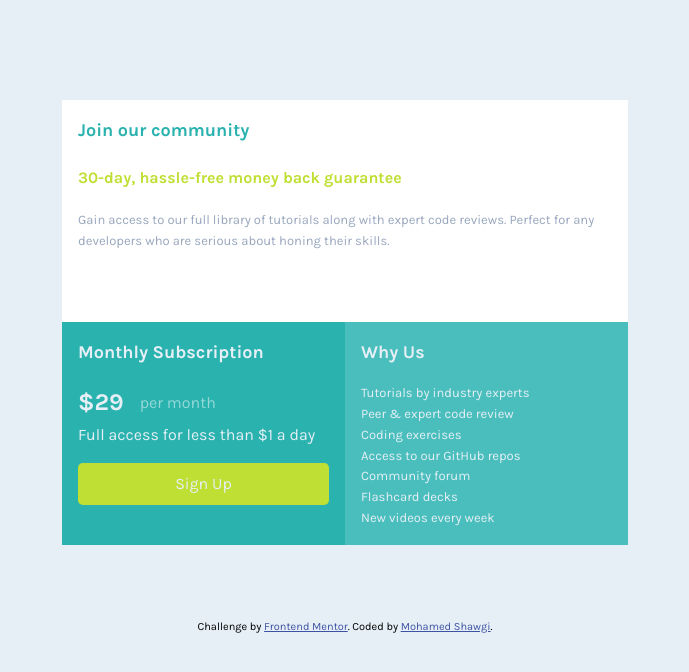
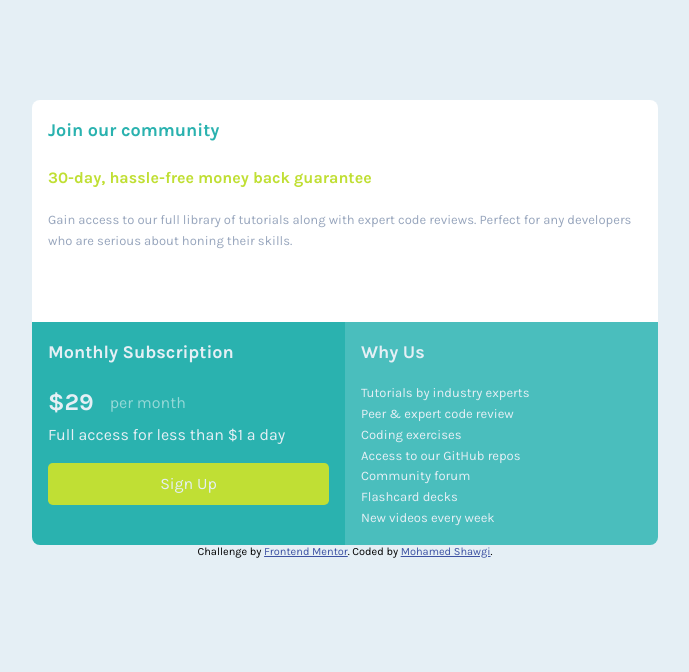
Before and after one commit to mohamedshawgi/single-price-grid-component, a plain HTML site: page index.html in a window 1280 px wide. Shown: the whole page, without its empty margins (295-984 px from the left). Drawn offline with Linux system fonts and the light colour scheme.

Commit message:
updated readme

```diff
--- a/style.css
+++ b/style.css
@@ -22,6 +22,8 @@ body{
     background-color: var(--Light-Gray);
     display: flex;
     flex-direction: column;
+    padding: 100px 30px 75px 30px;
+
 }
 li,ul{
     list-style-type: none;
@@ -29,10 +31,9 @@ li,ul{
 }
 main{
     /* background-color: var(--Light-Gray); */
-    padding: 100px 30px 75px 30px;
     max-width: 626px;
     margin: 0 auto;
-    border-radius: 1rem;
+    border-radius: 0.5rem;
     overflow: hidden;
 }
 .card{
```
Also changed, not shown: 1 other file.
